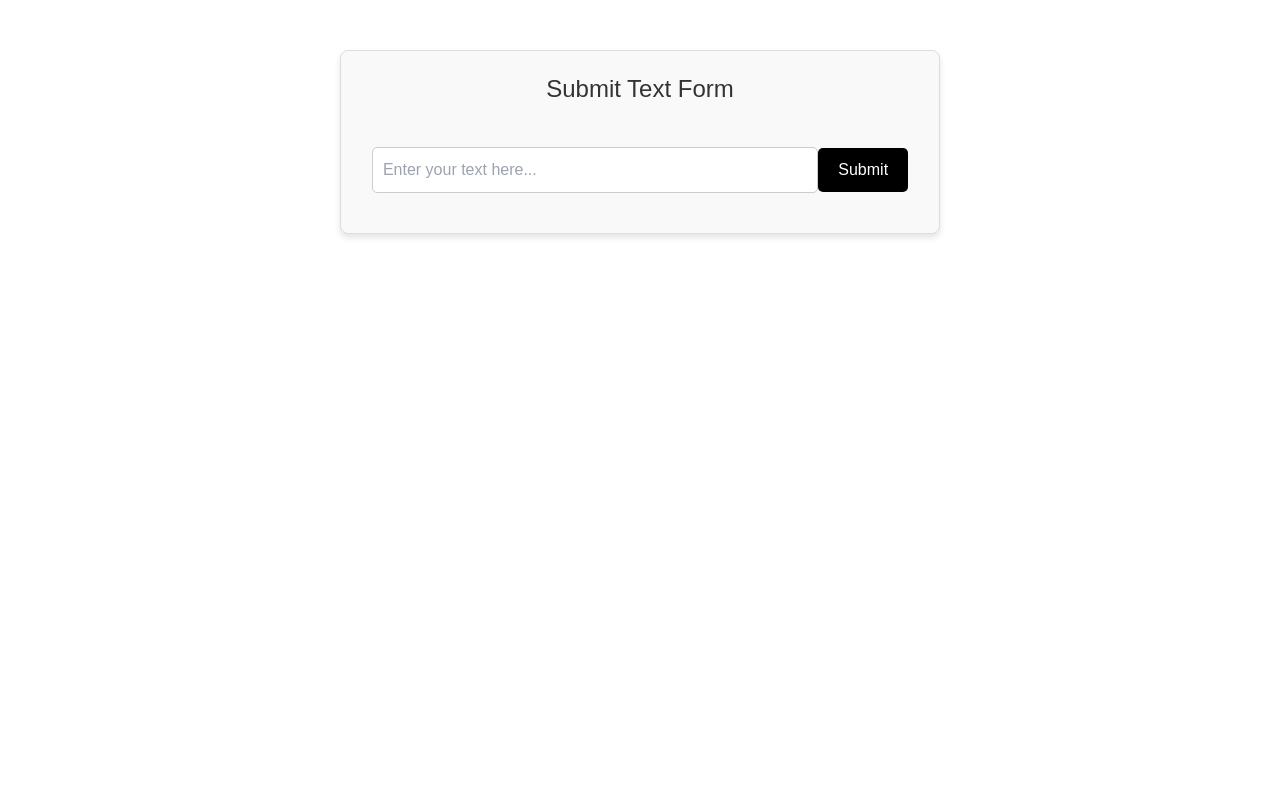
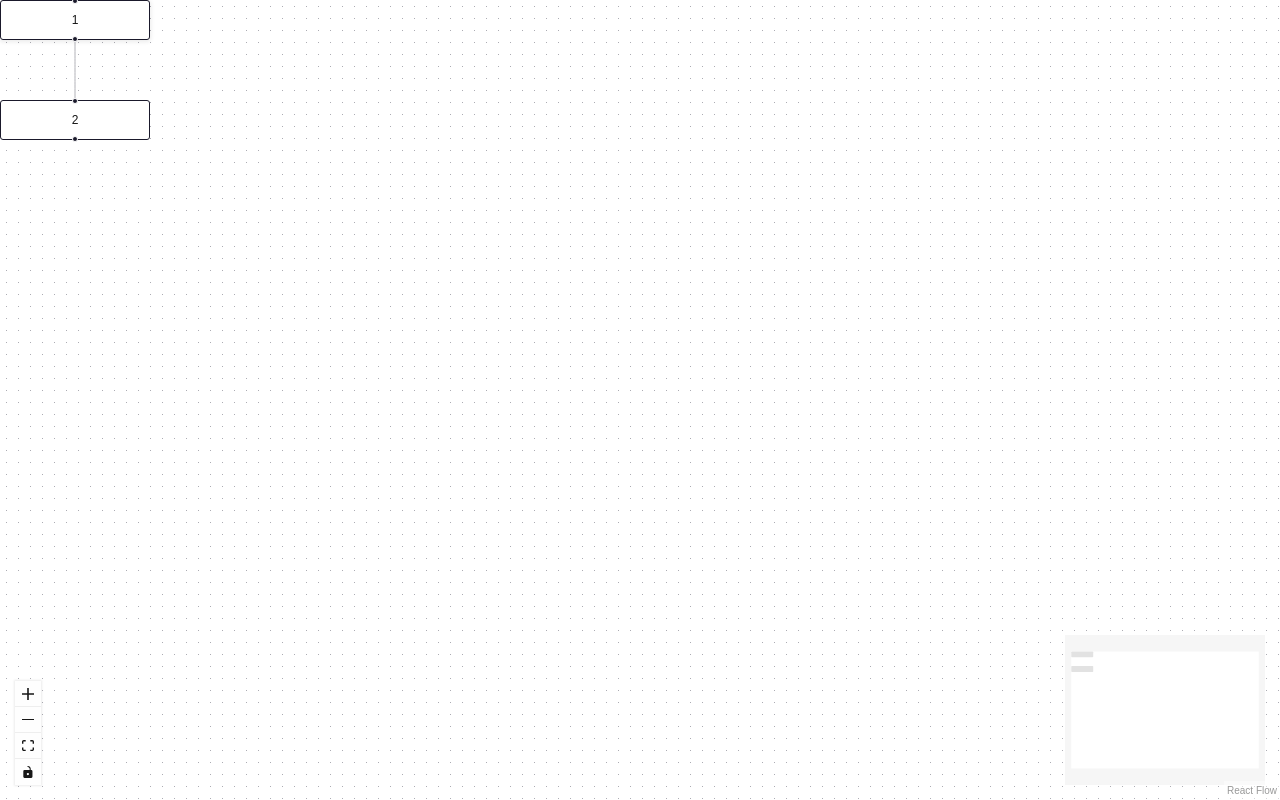
Before and after one commit to w4rlock999/navlearnLM, a Next.js app in the folder navlearnlm-app/: page / in a window 1280 px wide. Built offline with nearby package versions, Linux system fonts and the light colour scheme.

Commit message:
basic react flow

```diff
--- /dev/null
+++ b/navlearnlm-app/app/flow.tsx
@@ -0,0 +1,45 @@
+'use client'; // Required to use React state and hooks in Next.js
+import React, { useCallback } from 'react';
+import {
+  ReactFlow,
+  MiniMap,
+  Controls,
+  Background,
+  useNodesState,
+  useEdgesState,
+  addEdge,
+} from '@xyflow/react';
+
+import '@xyflow/react/dist/style.css';
+
+const initialNodes = [
+  { id: '1', position: { x: 0, y: 0 }, data: { label: '1' } },
+  { id: '2', position: { x: 0, y: 100 }, data: { label: '2' } },
+];
+const initialEdges = [{ id: 'e1-2', source: '1', target: '2' }];
+
+export default function App() {
+  const [nodes, setNodes, onNodesChange] = useNodesState(initialNodes);
+  const [edges, setEdges, onEdgesChange] = useEdgesState(initialEdges);
+
+  const onConnect = useCallback(
+    (params) => setEdges((eds) => addEdge(params, eds)),
+    [setEdges],
+  );
+
+  return (
+    <div style={{ width: '100vw', height: '100vh' }}>
+      <ReactFlow
+        nodes={nodes}
+        edges={edges}
+        onNodesChange={onNodesChange}
+        onEdgesChange={onEdgesChange}
+        onConnect={onConnect}
+      >
+        <Controls />
+        <MiniMap />
+        <Background variant="dots" gap={12} size={1} />
+      </ReactFlow>
+    </div>
+  );
+}
--- a/navlearnlm-app/app/page.module.css
+++ b/navlearnlm-app/app/page.module.css
@@ -10,44 +10,37 @@
   font-family: Arial, sans-serif;
 }
 
-.heading {
+.h1_ {
   font-size: 24px;
   margin-bottom: 20px;
   color: #333;
 }
 
-.input {
-  width: 80%;
+.input_ {
+  display: block;
+  margin: 20px auto;
   padding: 10px;
-  margin: 20px 0;
   font-size: 16px;
-  border: 1px solid #ccc;
-  border-radius: 5px;
-  outline: none;
-  transition: border-color 0.3s ease;
+  cursor: pointer;
 }
 
-.input:focus {
-  border-color: #005bb5;
-}
-
-.button {
+.button_ {
   display: inline-block;
   padding: 10px 20px;
   font-size: 16px;
-  background-color: #000;
+  background-color: black;
   border: none;
   border-radius: 5px;
-  color: #fff;
+  color: #a1a1a1;
   cursor: pointer;
   transition: background-color 0.3s ease;
 }
 
-.button:hover {
+.button_:hover {
   background-color: #005bb5;
 }
 
-.status {
+.p_ {
   margin-top: 20px;
   font-size: 14px;
   color: #555;
--- a/navlearnlm-app/app/page.tsx
+++ b/navlearnlm-app/app/page.tsx
@@ -1,59 +1,106 @@
-"use client";
+// "use client";
 
-import React, { useState } from "react";
-import styles from "./page.module.css";
+// import React, { useState } from "react";
+// import styles from "./page.module.css";
 
-export default function GenericFormPage() {
-  const [inputText, setInputText] = useState<string>("");
-  const [status, setStatus] = useState<string | null>(null);
+// export default function UploadPage() {
+//   const [file, setFile] = useState<File | null>(null);
+//   const [status, setStatus] = useState<string | null>(null);
 
-  const handleInputChange = (e: React.ChangeEvent<HTMLInputElement>) => {
-    setInputText(e.target.value);
-  };
+//   const handleFileChange = (e: React.ChangeEvent<HTMLInputElement>) => {
+//     if (e.target.files && e.target.files[0]) {
+//       setFile(e.target.files[0]);
+//     }
+//   };
 
-  const submitForm = async () => {
-    if (!inputText.trim()) {
-      setStatus("Please enter some text first.");
-      return;
-    }
+//   const uploadPDF = async () => {
+//     if (!file) {
+//       setStatus("Please select a PDF file first.");
+//       return;
+//     }
+//     console.log(file)
 
-    try {
-      setStatus("Submitting...");
+//     try {
+//       setStatus("Uploading...")
 
-      const response = await fetch("/api/process-text", {
-        method: "POST",
-        headers: {
-          "Content-Type": "application/json",
-        },
-        body: JSON.stringify({ text: inputText }),
-      });
+//       const fileBlob = file
+//       const response = await fetch("/api/process-pdf", {
+//         method: "POST",
+//         headers: {
+//           "Content-Type": "application/pdf",
+//         },
+//         body: fileBlob,
+//       })
 
-      if (response.ok) {
-        const result = await response.json();
-        setStatus(`Success: ${result.message}`);
-      } else {
-        const error = await response.json();
-        setStatus(`Error: ${error.error || "Something went wrong."}`);
-      }
-    } catch (err) {
-      setStatus(`Error: ${err}`);
-    }
-  };
+//       if (response.ok) {
+//         const result = await response.json()
+//         setStatus(`Success: ${result.message}`)
+
+//       } else {
+//         const error = await response.json()
+//         setStatus(`Error: ${error.error || "Something went wrong."}`)
+//       }
+//     } catch (err) {
+//       setStatus(`Error: ${err}`)
+//     }
+//   }
+
+//   return (
+//     <div className={styles.container}>
+//       <h1 className={styles.h1_}>Upload a PDF</h1>
+//       <input className={styles.input_}
+//         type="file"
+//         accept="application/pdf"
+//         onChange={handleFileChange}
+//       />
+//       <button className={styles.button_} onClick={uploadPDF}>Upload and Process</button>
+//       {status && <p className={styles.p_} >{status}</p>}
+//     </div>
+//   );
+// }
+
+'use client'; // Required to use React state and hooks in Next.js
+import React, { useCallback } from 'react';
+import {
+  ReactFlow,
+  MiniMap,
+  Controls,
+  Background,
+  useNodesState,
+  useEdgesState,
+  addEdge,
+} from '@xyflow/react';
+
+import '@xyflow/react/dist/style.css';
+
+const initialNodes = [
+  { id: '1', position: { x: 0, y: 0 }, data: { label: '1' } },
+  { id: '2', position: { x: 0, y: 100 }, data: { label: '2' } },
+];
+const initialEdges = [{ id: 'e1-2', source: '1', target: '2' }];
+
+export default function App() {
+  const [nodes, setNodes, onNodesChange] = useNodesState(initialNodes);
+  const [edges, setEdges, onEdgesChange] = useEdgesState(initialEdges);
+
+  const onConnect = useCallback(
+    (params) => setEdges((eds) => addEdge(params, eds)),
+    [setEdges],
+  );
 
   return (
-    <div className={styles.container}>
-      <h1 className={styles.heading}>Submit Text Form</h1>
-      <input
-        className={styles.input}
-        type="text"
-        placeholder="Enter your text here..."
-        value={inputText}
-        onChange={handleInputChange}
-      />
-      <button className={styles.button} onClick={submitForm}>
-        Submit
-      </button>
-      {status && <p className={styles.status}>{status}</p>}
+    <div style={{ width: '100vw', height: '100vh' }}>
+      <ReactFlow
+        nodes={nodes}
+        edges={edges}
+        onNodesChange={onNodesChange}
+        onEdgesChange={onEdgesChange}
+        onConnect={onConnect}
+      >
+        <Controls />
+        <MiniMap />
+        <Background variant="dots" gap={12} size={1} />
+      </ReactFlow>
     </div>
   );
 }
```
